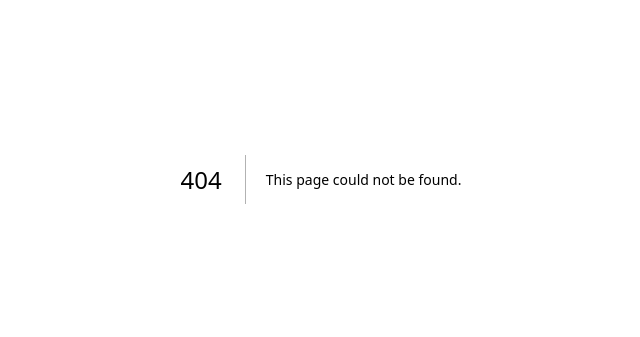
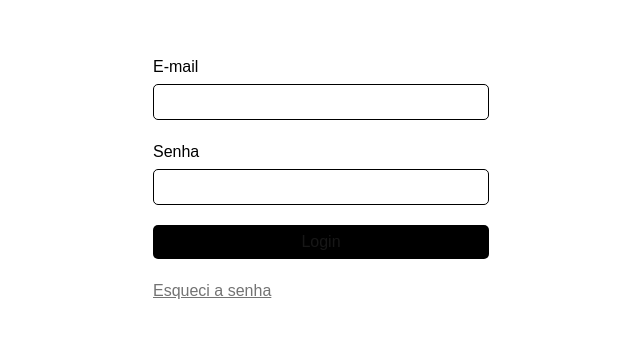
Before and after one commit to weligtonferreira/clinica-sepsys, a Next.js app: page /login in a window 1280 px wide. Before the commit this address had no page. Shown: the part 221-558 px from the top of the page, without its empty margins (319-959 px from the left). Built offline with nearby package versions, Linux system fonts and the light colour scheme.

Commit message:
feat: create login page

```diff
--- /dev/null
+++ b/src/app/login/page.tsx
@@ -0,0 +1,25 @@
+import { BsEye } from 'react-icons/bs'
+import './style.css'
+
+export default function LoginPage() {
+  return (
+    <main>
+      <form action="">
+        <div className="input-group">
+          <label htmlFor="email">E-mail</label>
+          <input id="email" type="email" />
+        </div>
+
+        <div className="input-group">
+          <label htmlFor="password">Senha</label>
+          <input id="password" type="password" />
+          {/* <BsEye size={24} className='text-black cursor-pointer' /> */}
+        </div>
+
+        <button type="submit">Login</button>
+
+        <span className='text-neutral-500 underline cursor-pointer'>Esqueci a senha</span>
+      </form>
+    </main>
+  )
+}
--- /dev/null
+++ b/src/app/login/style.css
@@ -0,0 +1,53 @@
+main {
+  display: flex;
+  align-items: center;
+  justify-content: center;
+
+  height: 100vh;
+  width: 100%;
+}
+
+form {
+  display: flex;
+  flex-direction: column;
+  gap: 20px;
+
+  width: 100%;
+  max-width: 400px;
+  padding: 2rem;
+  border-radius: 10px;
+  background-color: white;
+}
+
+form label {
+  color: black;
+}
+
+form input {
+  width: 100%;
+  max-width: 500px;
+  color: black;
+  padding: 5px 8px;
+  outline: none;
+  border-radius: 5px;
+  border: 1px solid black;
+}
+
+.input-group {
+  display: flex;
+  flex-direction: column;
+  gap: 5px;
+}
+
+button {
+  cursor: pointer;
+  padding: 5px 7px;
+  outline: none;
+  border-radius: 5px;
+  background-color: black;
+  transition: opacity 0.2s ease-in-out;
+}
+
+button:hover {
+  opacity: 95%;
+}
```
